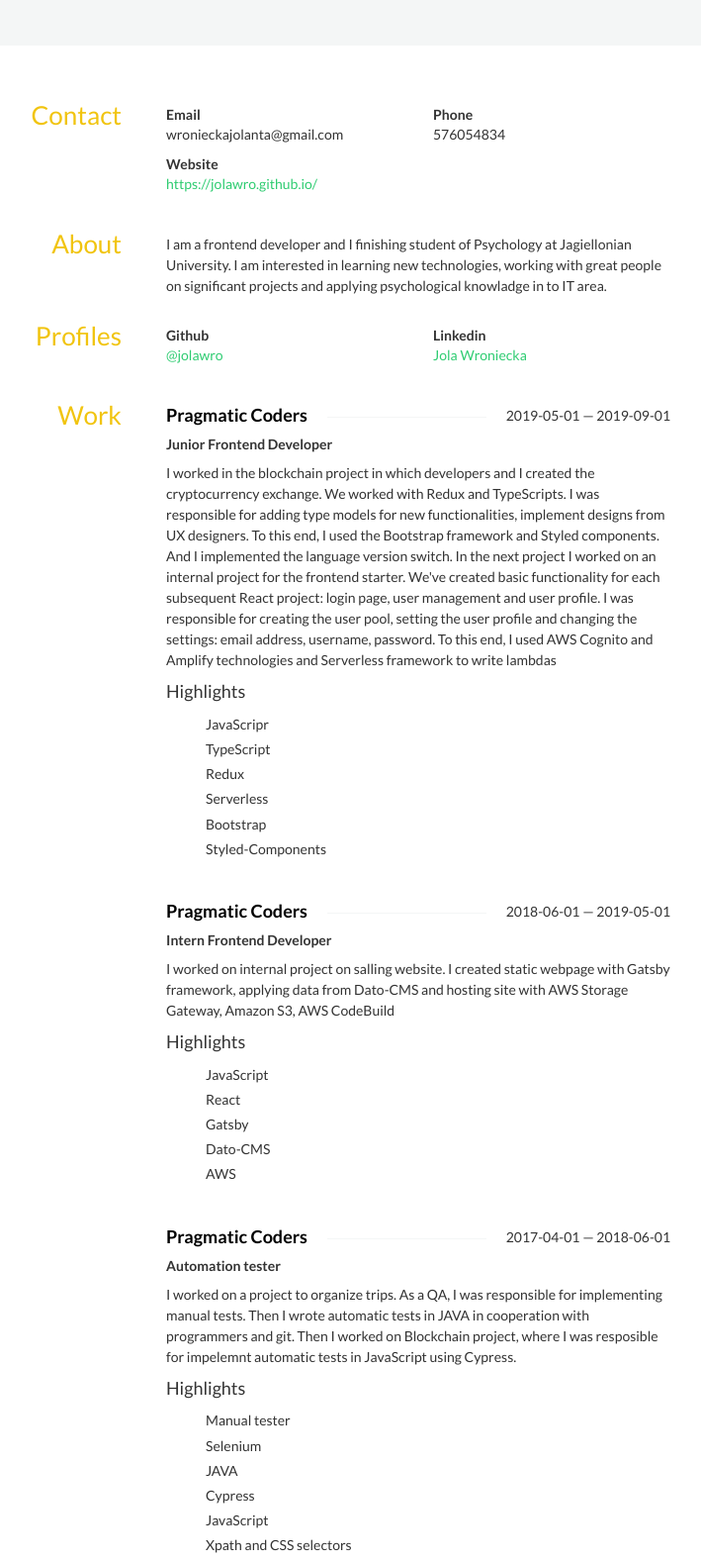
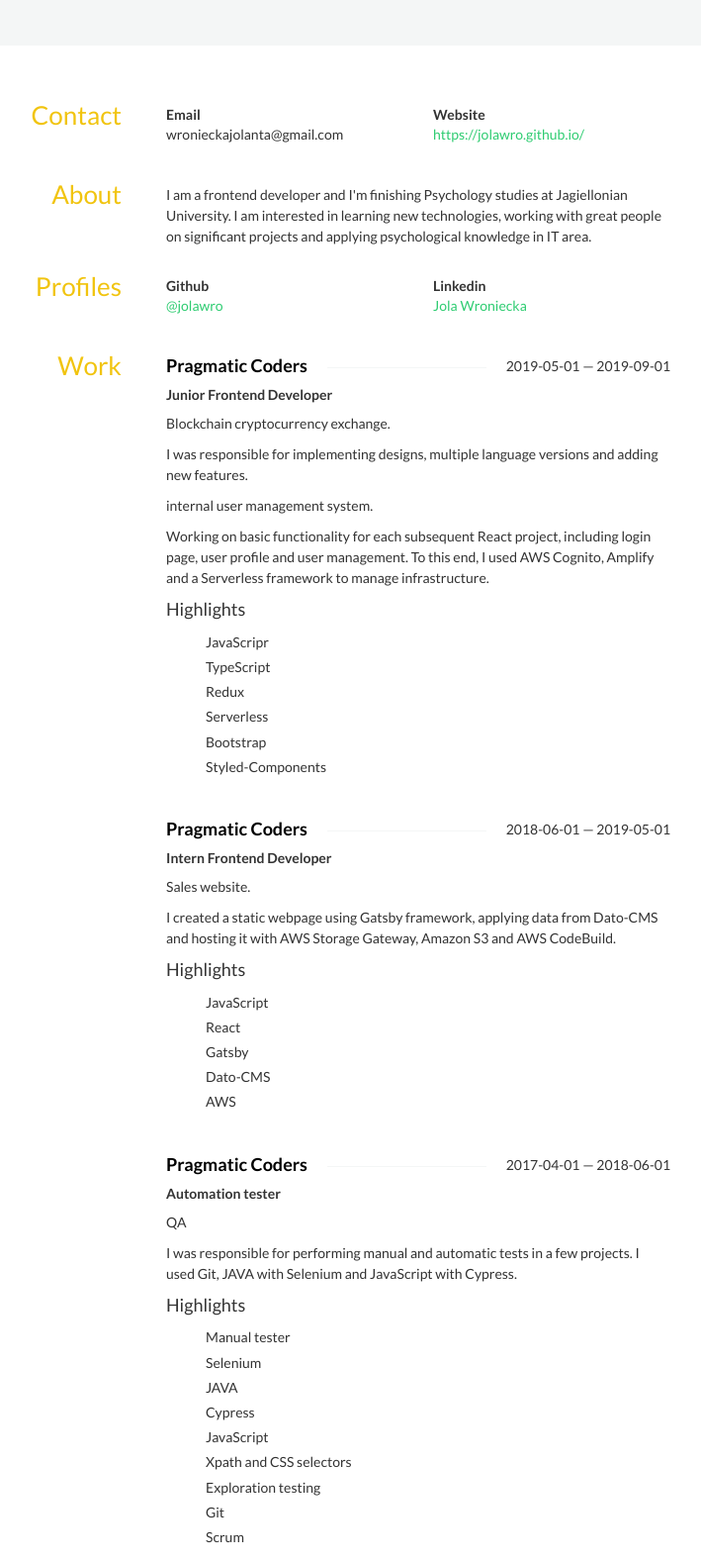
Before and after one commit to biern-j/biern-j.github.io, a plain HTML site: page index.html in a window 1280 px wide. Shown: the part 140-1718 px from the top of the page at 99% size, without its empty margins (307-1016 px from the left). Drawn offline with nearby package versions, Linux system fonts and the light colour scheme; some icons are missing.

Commit message:
Fix summary

```diff
--- a/index.html
+++ b/index.html
@@ -219,10 +219,6 @@ h4 span:first-child {
 				<div class="email">wronieckajolanta@gmail.com</div>
 			</div>
 			<div class="col-sm-6">
-				<strong>Phone</strong>
-				<div class="phone">576054834</div>
-			</div>
-			<div class="col-sm-6">
 				<strong>Website</strong>
 				<div class="website">
 					<a href="https://jolawro.github.io/">https://jolawro.github.io/</a>
@@ -236,7 +232,7 @@ h4 span:first-child {
 			<h3>About</h3>
 		</aside>
 		<div class="col-sm-9">
-			<p>I am a frontend developer and I finishing student of Psychology at Jagiellonian University. I am interested in learning new technologies, working with great people on significant projects and applying psychological knowladge in to IT area.</p>
+			<p>I am a frontend developer and I'm finishing Psychology studies at Jagiellonian University. I am interested in learning new technologies, working with great people on significant projects and applying psychological knowledge in IT area.</p>
 		</div>
 	</section>
 	<section id="profiles" class="row">
@@ -289,7 +285,10 @@ h4 span:first-child {
 					Junior Frontend Developer
 				</div>
 				<div class="summary">
-					<p>I worked in the blockchain project in which developers and I created the cryptocurrency exchange. We worked with Redux and TypeScripts. I was responsible for adding type models for new functionalities, implement designs from UX designers. To this end, I used the Bootstrap framework and Styled components. And I implemented the language version switch. In the next project I worked on an internal project for the frontend starter. We&#x27;ve created basic functionality for each subsequent React project: login page, user management and user profile. I was responsible for creating the user pool, setting the user profile and changing the settings: email address, username, password. To this end, I used AWS Cognito and Amplify technologies and Serverless framework to write lambdas</p>
+					<p>Blockchain cryptocurrency exchange. </p>
+                    <p>I was responsible for implementing designs, multiple language versions and adding new features.</p>
+                    <p>internal user management system.</p>
+                     <p>Working on basic functionality for each subsequent React project, including login page, user profile and user management. To this end, I used AWS Cognito, Amplify and a Serverless framework to manage infrastructure.</p>
 				</div>
 				<h4>Highlights</h4>
 				<ul class="highlights">
@@ -315,7 +314,8 @@ h4 span:first-child {
 					Intern Frontend Developer
 				</div>
 				<div class="summary">
-					<p>I worked on internal project on salling website. I created static webpage with Gatsby framework, applying data from Dato-CMS and hosting site with AWS Storage Gateway, Amazon S3, AWS CodeBuild</p>
+					<p>Sales website.</p>
+<p>I created a static webpage using Gatsby framework, applying data from Dato-CMS and hosting it with AWS Storage Gateway, Amazon S3 and AWS CodeBuild.</p>
 				</div>
 				<h4>Highlights</h4>
 				<ul class="highlights">
@@ -340,7 +340,8 @@ h4 span:first-child {
 					Automation tester
 				</div>
 				<div class="summary">
-					<p>I worked on a project to organize trips. As a QA, I was responsible for implementing manual tests. Then I wrote automatic tests in JAVA in cooperation with programmers and git. Then I worked on Blockchain project, where I was resposible for impelemnt automatic tests in JavaScript using Cypress.</p>
+					<p>QA</p>
+ <p>I was responsible for performing manual and automatic tests in a few projects. I used Git, JAVA with Selenium and JavaScript with Cypress.</p>
 				</div>
 				<h4>Highlights</h4>
 				<ul class="highlights">
```
